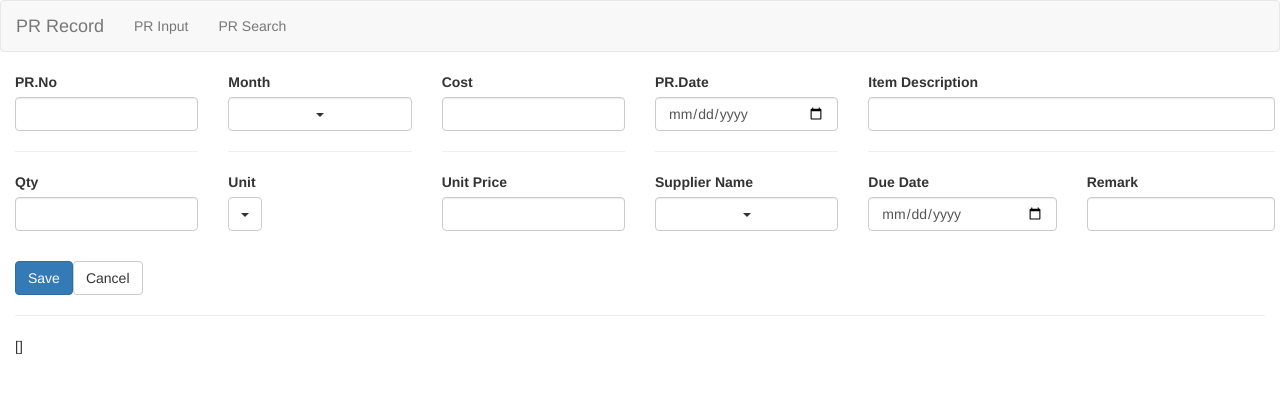
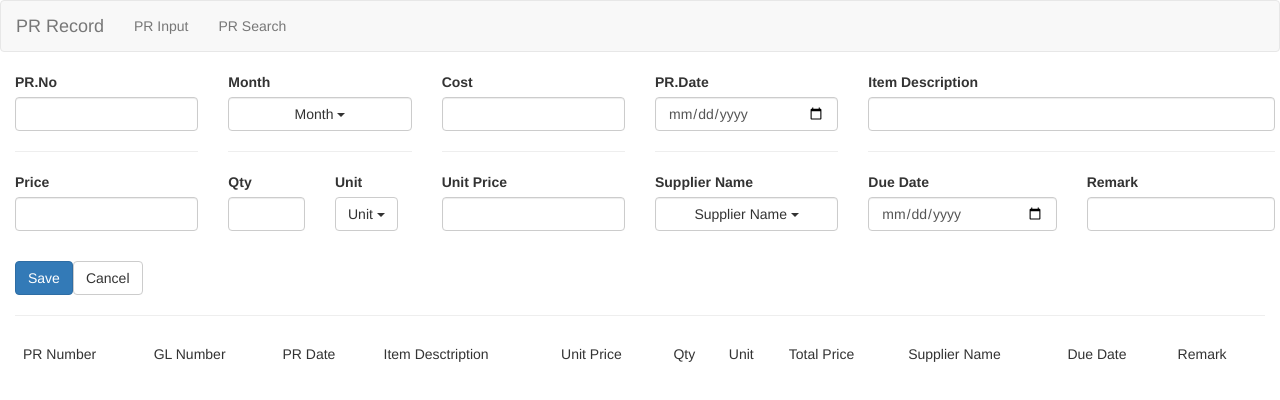
Before and after one commit to suwitsaengkaew/pr-record, an Angular app: page / in a window 1280 px wide. Shown: the top 400 px of the page. Built offline with nearby package versions, Linux system fonts and the light colour scheme.

Commit message:
20180820

```diff
--- a/src/app/prinput/prinput-preview/prinput-preview.component.css
+++ b/src/app/prinput/prinput-preview/prinput-preview.component.css
@@ -0,0 +1,3 @@
+a {
+    text-decoration: none;
+}
--- a/src/app/prinput/prinput-preview/prinput-preview.component.html
+++ b/src/app/prinput/prinput-preview/prinput-preview.component.html
@@ -1 +1,33 @@
-{{ prinputdatas | json}}
+<table class="table">
+  <thead>
+    <tr>
+      <td>PR Number</td>
+      <td>GL Number</td>
+      <td>PR Date</td>
+      <td>Item Desctription</td>
+      <td>Unit Price</td>
+      <td>Qty</td>
+      <td>Unit</td>
+      <td>Total Price</td>
+      <td>Supplier Name</td>
+      <td>Due Date</td>
+      <td>Remark</td>
+    </tr>
+  </thead>
+  <tbody>
+    <tr *ngFor="let prinputdata of prinputdatas">
+      <td>{{ prinputdata.prno }}</td>
+      <td>{{ prinputdata.glcost }}</td>
+      <td>{{ prinputdata.prdate }}</td>
+      <td>{{ prinputdata.itemdesc }}</td>
+      <td>{{ prinputdata.price }}</td>
+      <td>{{ prinputdata.qty }}</td>
+      <td>{{ prinputdata.unit }}</td>
+      <td>500000</td>
+      <td>{{ prinputdata.suppliername }}</td>
+      <td>{{ prinputdata.duedate }}</td>
+      <td>{{ prinputdata.remark }}
+      </td>
+    </tr>
+  </tbody>
+</table>
--- a/src/app/prinput/prinput-preview/prinput-preview.component.ts
+++ b/src/app/prinput/prinput-preview/prinput-preview.component.ts
@@ -7,7 +7,7 @@ import { PrinputdataModel } from '../../shared/pr.model';
   styleUrls: ['./prinput-preview.component.css']
 })
 export class PrinputPreviewComponent implements OnInit {
-  @Input() prinputdatas: PrinputdataModel;
+  @Input() prinputdatas: PrinputdataModel[] = [];
 
 
   constructor() { }
--- a/src/app/prinput/prinput.component.html
+++ b/src/app/prinput/prinput.component.html
@@ -1,5 +1,5 @@
 <div class="container-fluid">
-  <app-prinputform (onInputPrData)="prinputdatas = $event"></app-prinputform>
+  <app-prinputform (onInputPrData)="itemPrAdded($event)"></app-prinputform>
   <hr>
   <!-- <app-prinput-preview
   *ngFor="let prinputdata of prinputdatas"
--- a/src/app/prinput/prinput.component.ts
+++ b/src/app/prinput/prinput.component.ts
@@ -50,9 +50,9 @@ export class PrinputComponent implements OnInit {
   ngOnInit() {
   }
 
-  itemPrAdded() {
-    console.log(this.prinputdatas);
-    // this.prinputdatas.push();
+  itemPrAdded(event: PrinputdataModel) {
+    console.log(event);
+    this.prinputdatas.push(event);
   }
 
   onCostKeyup(event: any) {
--- a/src/app/prinput/prinputform/prinputform.component.html
+++ b/src/app/prinput/prinputform/prinputform.component.html
@@ -3,10 +3,11 @@
     <!-- 1st column -->
     <div class="col-xs-2 form-group">
       <label for="prno">PR.No</label>
-      <input class="form-control" type="text" id="prno" tabindex="1" #prnumber>
+      <input class="form-control" type="text" id="prno" tabindex="1" maxlength="9" #prnumber>
       <hr>
-      <label for="qty">Qty</label>
-      <input type="number" class="form-control" id="qty" tabindex="6" #qtynumber>
+      <label for="price">Price</label>
+      <input type="number" class="form-control" id="price" tabindex="6" #price>
+
     </div>
     <!-- 1st column -->
 
@@ -17,7 +18,7 @@
         <button class="form-control btn btn-default dropdown-toggle"
         type="button" id="currentmonth"
         data-toggle="dropdown" aria-haspopup="true"
-        aria-expanded="true" tabindex="2">{{ mon }} <span class="caret"></span>
+        aria-expanded="true" tabindex="2">{{mon}} <span class="caret"></span>
       </button>
       <ul class="dropdown-menu" aria-labelledby="currentmonth">
         <li><a href="#" *ngFor="let month of months" (click)="mon = month.mon"
@@ -26,17 +27,27 @@
       </div>
       <!-- <input class="form-control" type="text" id="currentmonth" tabindex="2"> -->
       <hr>
+      <div class="row">
+        <div class="col-xs-6 form-group">
+            <label for="qty">Qty</label>
+            <input type="number" class="form-control" id="qty" tabindex="7" maxlength="3" #qtynumber>
+        </div>
+         <div class="col-xs-4 form-group">
             <label for="unit">Unit</label>
             <div class="dropdown">
               <button class="from-control btn btn-default dropdown-toggle"
               type="button" id="unit" data-toggle="dropdown" aria-haspopup="true"
-        aria-expanded="true" tabindex="7">
+              aria-expanded="true" tabindex="8">
                 {{ unitprice }} <span class="caret"></span>
               </button>
               <ul class="dropdown-menu" aria-labelledby="unit">
                 <li><a href="#" *ngFor="let unit of units" (click)="unitprice = unit.unit">{{ unit.unit }}</a></li>
               </ul>
             </div>
+         </div>
+
+      </div>
+
       <!-- <input type="text" class="form-control" id="unit" tabindex="7"> -->
     </div>
     <!-- 2nd column -->
@@ -44,8 +55,7 @@
     <!-- 3rd column -->
     <div class="col-xs-2 form-group">
       <label for="cost">Cost</label>
-      <input class="form-control" type="text" id="cost" (keyup)="onCostKeyup($event)"
-      tabindex="3" #glnumber>
+      <input class="form-control" type="text" id="cost" tabindex="3" #glnumber>
       <!-- <input class="form-control" type="text" id="cost" (keyup)="onCostKeyup($event)"
       [(ngModel)]="glnumber" [ngModelOptions]="{standalone: true}" tabindex="3"> -->
       <!-- <div *ngIf="costAutoComplete" class="coststate-dropdown">
@@ -57,7 +67,7 @@
       </div> -->
       <hr>
       <label for="unitprice">Unit Price</label>
-      <input type="number" class="form-control" id="unitprice" tabindex="8" #unitpricenumber>
+      <input type="number" class="form-control" id="unitprice" tabindex="9" #unitpricenumber>
     </div>
     <!-- 3rd column -->
 
@@ -72,7 +82,7 @@
         <button class="form-control btn btn-default dropdown-toggle"
         type="button" id="supname"
         data-toggle="dropdown" aria-haspopup="true"
-        aria-expanded="true" tabindex="9">{{ sup }} <span class="caret"></span>
+        aria-expanded="true" tabindex="10">{{ sup }} <span class="caret"></span>
       </button>
       <ul class="dropdown-menu" aria-labelledby="supname">
         <li><a href="#" *ngFor="let supplier of suppliers" (click)="sup = supplier.sp"
@@ -92,11 +102,11 @@
         <div class="row">
           <div class="col-xs-6 form-group">
             <label for="duedate">Due Date</label>
-            <input type="date" class="form-control" id="duedate" tabindex="10" #duedate>
+            <input type="date" class="form-control" id="duedate" tabindex="11" #duedate>
           </div>
           <div class="col-xs-6 form-group">
             <label for="remark">Remark</label>
-            <input type="text" class="form-control" id="remark" tabindex="11" #remark>
+            <input type="text" class="form-control" id="remark" tabindex="12" #remark>
           </div>
         </div>
       </div>
--- a/src/app/prinput/prinputform/prinputform.component.ts
+++ b/src/app/prinput/prinputform/prinputform.component.ts
@@ -1,5 +1,6 @@
 import { Component, OnInit, EventEmitter, Output, ViewChild, ElementRef } from '@angular/core';
 import { PrinputdataModel } from '../../shared/pr.model';
+import { Months, Suppliers, Units } from '../../shared/templete.model';
 
 @Component({
   selector: 'app-prinputform',
@@ -9,16 +10,42 @@ import { PrinputdataModel } from '../../shared/pr.model';
 export class PrinputformComponent implements OnInit {
     // tslint:disable-next-line:no-output-on-prefix
   @Output() onInputPrData = new EventEmitter<PrinputdataModel>();
+  // Column 1
+  @ViewChild('prnumber') prnumber: ElementRef;
+  @ViewChild('price') price: ElementRef;
+  // Column 1
 
-  @ViewChild('prnumber') prnumber: ElementRef;
+  // Column 2
   @ViewChild('qtynumber') qtynumber: ElementRef;
+  // Column 2
+
+  // Column 3
   @ViewChild('glnumber') glnumber: ElementRef;
   @ViewChild('unitpricenumber') unitpricenumber: ElementRef;
+  // Column 3
+
+  // Column 4
   @ViewChild('prdate') prdate: ElementRef;
+  // Column 4
+
+  // Column 5
   @ViewChild('itemdescription') itemdescription: ElementRef;
   @ViewChild('duedate') duedate: ElementRef;
   @ViewChild('remark') remark: ElementRef;
-  constructor() { }
+  // Column 5
+
+  months = Months;
+  units = Units;
+  suppliers = Suppliers;
+  mon = ''; // Month
+  unitprice = ''; // Unit
+  sup = '';  // Supplier Name
+
+  constructor() {
+    this.mon = 'Month';
+    this.unitprice = 'Unit';
+    this.sup = 'Supplier Name';
+   }
 
   ngOnInit() {
   }
```
Lines whose indentation alone changed are shown as unchanged.
